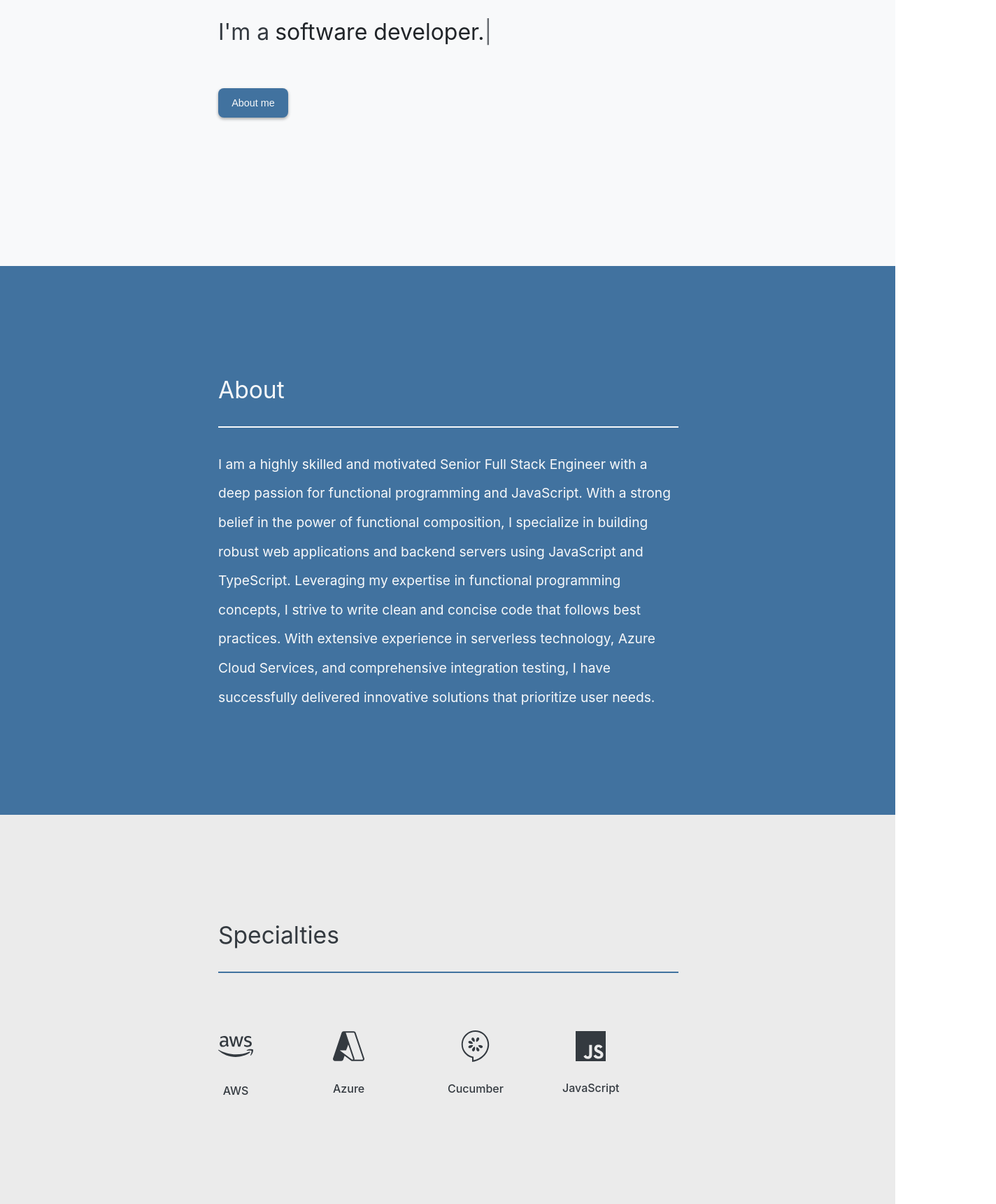
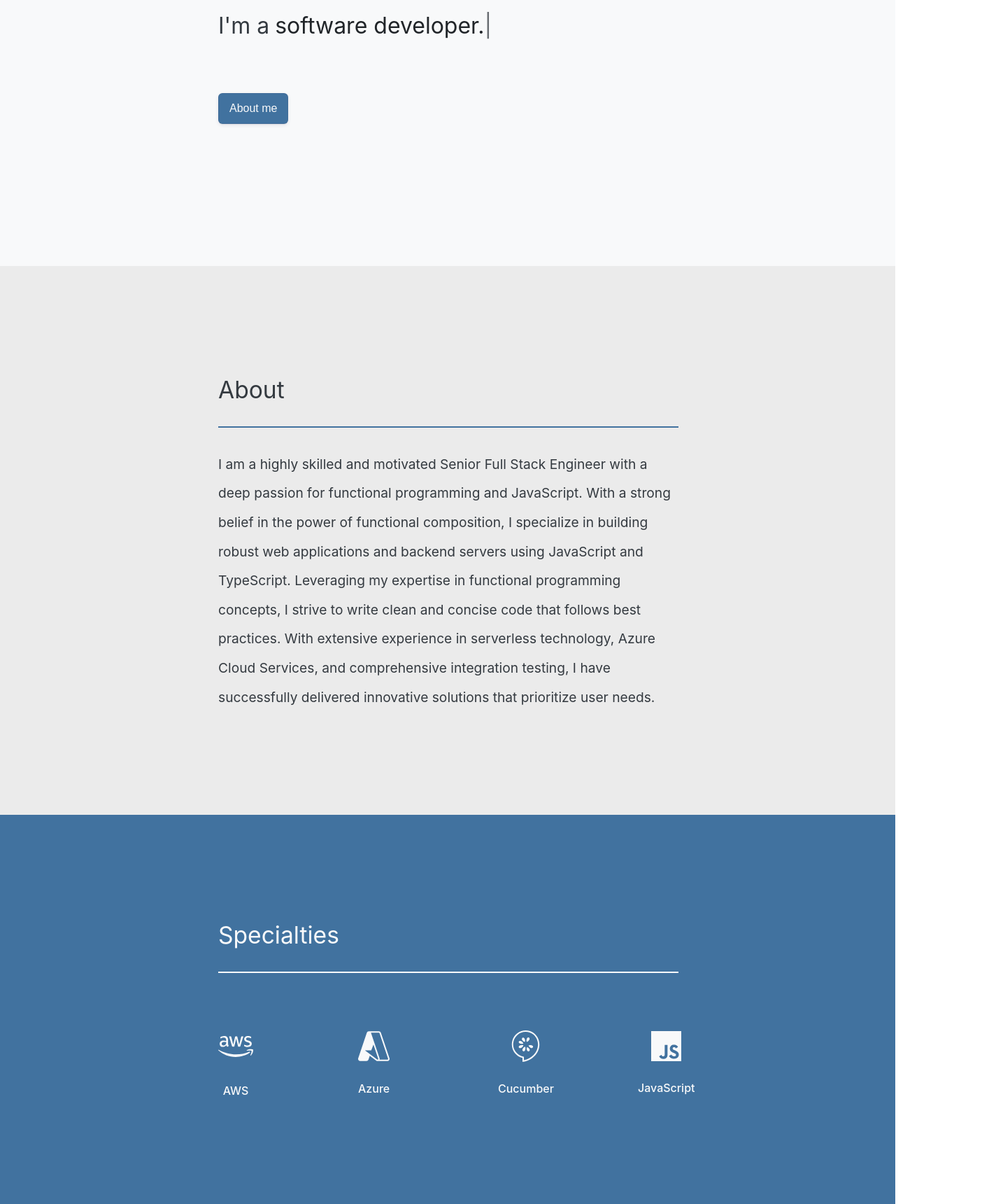
Before and after one commit to danpops/danpops-portfolio-2, a React (Create React App) app: page / in a window 1280 px wide. Shown: the part 420-2140 px from the top of the page at 70% size, 1424 px wide, since content can reach past the window. Built offline with nearby package versions, Linux system fonts and the light colour scheme.

Commit message:
feat (styling): updated colors / struct

```diff
--- a/src/components/Buttons/styles.ts
+++ b/src/components/Buttons/styles.ts
@@ -3,11 +3,11 @@ import styled from 'styled-components'
 import { IThemeStyle } from '../../types'
 
 export const PrimaryButton = styled(animated.button)`
-  box-shadow: 0 0.125rem 0.25rem #00000055 !important;
+  box-shadow: 0 0.12rem 0.25rem #00000055 !important;
   border-radius: 1.8rem;
   border: none;
-  font-weight: 500;
-  font-size: 0.9rem;
+  font-weight: 600;
+  font-size: 1rem;
   padding: 1rem 2rem;
   cursor: pointer;
   ${(props: IThemeStyle) => `
--- a/src/components/SpecialtyItem/index.tsx
+++ b/src/components/SpecialtyItem/index.tsx
@@ -16,10 +16,10 @@ export function SpecialtyItem (props: ISpecialItem): JSX.Element {
         target='_blank'
         rel='noopener noreferrer'
       >
-        <SpecialtiesIcon color={props.theme.tertiary}>
+        <SpecialtiesIcon color={props.theme.light}>
           {props.icon}
         </SpecialtiesIcon>
-        <SpecialtiesItemLabel color={props.theme.tertiary}>
+        <SpecialtiesItemLabel color={props.theme.light}>
           {props.name}
         </SpecialtiesItemLabel>
       </SpecialtyItemGrid>
--- a/src/components/Text/index.ts
+++ b/src/components/Text/index.ts
@@ -12,7 +12,6 @@ export const Header1 = styled.h1`
   line-height: 1.2;
   font-size: 2rem;
   color: ${({ color }) => color};
-
   @media ${devices.md} {
     font-size: 2.5rem;
   }
--- a/src/containers/About/index.tsx
+++ b/src/containers/About/index.tsx
@@ -6,11 +6,11 @@ import useTheme from '../../hooks/useTheme'
 function About (): JSX.Element {
   const { theme } = useTheme()
   return (
-    <Section id={sections.ABOUT} bgColor={theme.primary}>
+    <Section id={sections.ABOUT} bgColor={theme.shadow}>
       <HeaderContainer>
-        <Header3 color={theme.light}>{about.heading}</Header3>
-        <Divider color={theme.light} />
-        <Text color={theme.light}>{about.content}</Text>
+        <Header3 color={theme.tertiary}>{about.heading}</Header3>
+        <Divider color={theme.primary} />
+        <Text color={theme.tertiary}>{about.content}</Text>
       </HeaderContainer>
     </Section>
   )
--- a/src/containers/Contact/index.tsx
+++ b/src/containers/Contact/index.tsx
@@ -10,23 +10,23 @@ const ICON_SIZE = 30
 function Contact (): JSX.Element {
   const { theme } = useTheme()
   return (
-    <Section id={sections.CONTACT} bgColor={theme.shadow}>
+    <Section id={sections.CONTACT} bgColor={theme.primary}>
       <HeaderContainer>
-        <Header3 color={theme.gray}>{contact.heading}</Header3>
-        <Divider color={theme.primary} />
-        <Text color={theme.gray}>{contact.content}</Text>
+        <Header3 color={theme.light}>{contact.heading}</Header3>
+        <Divider color={theme.light} />
+        <Text color={theme.light}>{contact.content}</Text>
       </HeaderContainer>
       <ContactOptionsContainer>
         <ContactOption
-          icon={<LinkedInIcon size={ICON_SIZE} color={theme.tertiary} />}
+          icon={<LinkedInIcon size={ICON_SIZE} color={theme.light} />}
           href={contact.linkedin}
         />
         <ContactOption
-          icon={<MailIcon size={ICON_SIZE} color={theme.tertiary} />}
+          icon={<MailIcon size={ICON_SIZE} color={theme.light} />}
           href={contact.email}
         />
         <ContactOption
-          icon={<GitHubIcon size={ICON_SIZE} color={theme.tertiary} />}
+          icon={<GitHubIcon size={ICON_SIZE} color={theme.light} />}
           href={contact.github}
         />
       </ContactOptionsContainer>
--- a/src/containers/Contact/styles.ts
+++ b/src/containers/Contact/styles.ts
@@ -18,14 +18,16 @@ export const GitHubIcon = styled(FaGithub)`
 
 export const ContactOptionsContainer = styled.div`
   display: grid;
-  grid-template-columns: repeat(3, minmax(0, 4rem));
+  grid-template-columns: repeat(3, minmax(0, 1fr));
   align-items: center;
-  justify-items: flex-start;
-  max-width: 30rem;
+  justify-items: center;
   margin-top: 2rem;
   padding: 0 2.5rem;
   column-gap: 1rem;
   @media ${devices.md} {
+    grid-template-columns: repeat(3, minmax(0, 4rem));
+    justify-items: flex-start;
+    max-width: 30rem;
     padding: 0 6.5rem;
   }
   @media ${devices.lg} {
--- a/src/containers/Experience/index.tsx
+++ b/src/containers/Experience/index.tsx
@@ -11,10 +11,10 @@ function Experience (): JSX.Element {
     <ExperienceCard key={i} experience={item} />
   ))
   return (
-    <Section id={sections.EXPERIENCE} bgColor={theme.primary}>
+    <Section id={sections.EXPERIENCE} bgColor={theme.shadow}>
       <HeaderContainer>
-        <Header3 color={theme.light}>{experience.heading}</Header3>
-        <Divider color={theme.light} />
+        <Header3 color={theme.tertiary}>{experience.heading}</Header3>
+        <Divider color={theme.primary} />
         <ExperienceContainer>{cards}</ExperienceContainer>
       </HeaderContainer>
     </Section>
--- a/src/containers/Hero/styles.ts
+++ b/src/containers/Hero/styles.ts
@@ -16,7 +16,7 @@ export const HeroMasthead = styled.header`
 
 export const ContentContianer = styled.div`
   display: flex;
-  justify-content: start;
+  justify-content: flex-start;
   align-items: flex-start;
   flex-direction: column;
   z-index: 3;
@@ -65,17 +65,34 @@ export const TypewriterContainer = styled.div`
   align-items: flex-start;
   text-align: start;
 `
-
 export const HeroButton = styled(animated.button)`
-  box-shadow: 0 0.125rem 0.25rem #00000055 !important;
-  border-radius: 0.5rem;
-  border: none;
-  font-weight: 500;
-  padding: 0.8rem 1.2rem;
-  font-size: 0.9rem;
+  appearance: button;
+  backface-visibility: hidden;
+  border-radius: 0.38rem;
+  border-width: 0;
+  box-shadow: rgba(50, 50, 93, 0.1) 0 0 0 0.06rem inset,
+    rgba(50, 50, 93, 0.1) 0 0.13rem 0.31rem 0,
+    rgba(0, 0, 0, 0.07) 0 0.06rem 0.06rem 0;
+  box-sizing: border-box;
   cursor: pointer;
   ${(props: IThemeStyle) => `
     color: ${props.color};
     background-color: ${props.bgColor};
   `}
+  font-size: 100%;
+  height: 2.75rem;
+  line-height: 1.15;
+  margin: 1rem 0 0;
+  outline: none;
+  overflow: hidden;
+  padding: 0 1rem;
+  position: relative;
+  text-align: center;
+  text-transform: none;
+  transform: translateZ(0);
+  transition: all 0.2s, box-shadow 0.08s ease-in;
+  user-select: none;
+  -webkit-user-select: none;
+  touch-action: manipulation;
+  width: 100%;
 `
--- a/src/containers/Specialties/index.tsx
+++ b/src/containers/Specialties/index.tsx
@@ -11,10 +11,10 @@ function Specialties (): JSX.Element {
     <SpecialtyItem key={i} {...item} theme={theme} />
   ))
   return (
-    <SpecialtiesSection id={sections.SPECIALTIES} bgColor={theme.shadow}>
+    <SpecialtiesSection id={sections.SPECIALTIES} bgColor={theme.primary}>
       <HeaderContainer>
-        <Header3 color={theme.tertiary}>{specialties.heading}</Header3>
-        <Divider color={theme.primary} />
+        <Header3 color={theme.light}>{specialties.heading}</Header3>
+        <Divider color={theme.light} />
       </HeaderContainer>
       <SpecialtiesContainer>{renderSpecialties}</SpecialtiesContainer>
     </SpecialtiesSection>
--- a/src/containers/Specialties/styles.ts
+++ b/src/containers/Specialties/styles.ts
@@ -22,7 +22,8 @@ export const SpecialtiesContainer = styled.div`
   @media ${devices.lg} {
     margin: 5rem 0;
     padding: 0 19.5rem;
-    max-width: 53rem;
+    width: 100%;
+    justify-content: center;
   }
 `
 export const SpecialtiesSection = styled.div`
--- a/src/types/index.d.ts
+++ b/src/types/index.d.ts
@@ -160,6 +160,7 @@ export interface IExperience {
   company: string
   title: string
   date: string
+  technologies: string[]
   notes: string[]
 }
 export interface IExperienceCard {
```
